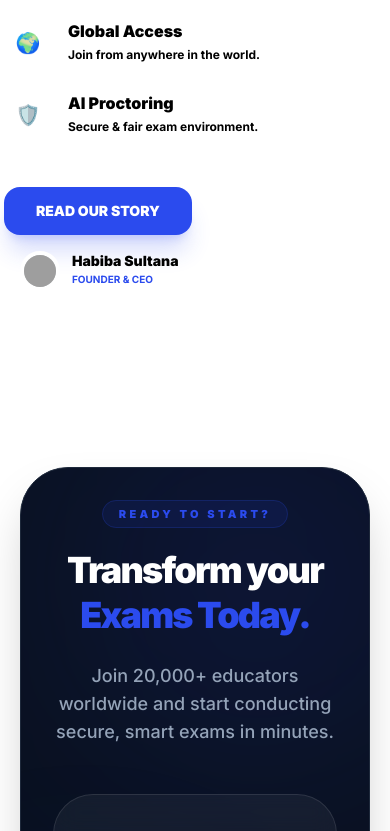
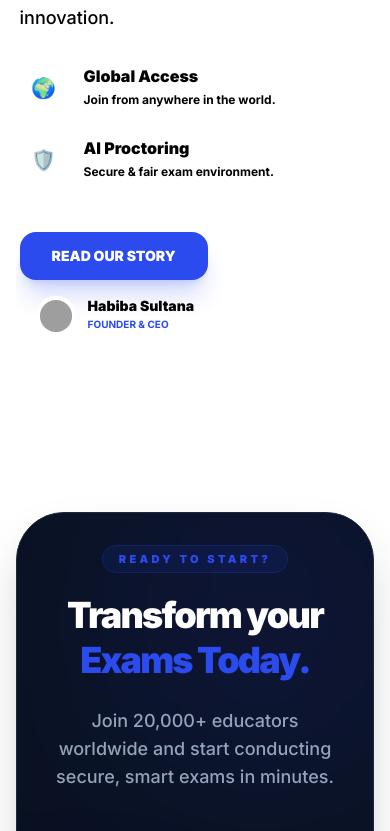
Before and after one commit to sohelma/oexam-client, a Next.js app: page / in a window 390 px wide. Shown: the part 3520-4351 px from the top of the page. Built offline with nearby package versions, Linux system fonts and the light colour scheme; grey boxes are pictures that could not be loaded.

Commit message:
width are reset from newsletter

```diff
--- a/src/app/page.js
+++ b/src/app/page.js
@@ -17,18 +17,18 @@ export default function Home() {
   return (
     <div className="">
       <Navbar />
-      <main className="">
+      <main className="mx-auto w-full max-w-[1440px] px-4 md:px-10 lg:px-20">
         <Hero></Hero>
         <HowItWorks />
         <About />
-        <NewsletterCTA/>
-        <StatsSection/>
-        <Integration/>
+        <NewsletterCTA />
+        <StatsSection />
+        <Integration />
         <Services></Services>
         <Pricing />
-        <Testimonials/>
+        <Testimonials />
         <Features />
-        <FAQ/>
+        <FAQ />
         <Commitment />
       </main>
       <Footer />
--- a/src/components/home/NewsletterCTA/NewsletterCTA.jsx
+++ b/src/components/home/NewsletterCTA/NewsletterCTA.jsx
@@ -3,7 +3,7 @@ import React from 'react';
 const NewsletterCTA = () => {
   return (
     <section className="py-20 bg-base-100">
-      <div className="mx-auto max-w-[98%] md:max-w-[80%] px-4">
+      <div className="">
         <div className="relative rounded-[3rem] overflow-hidden bg-[#0A1120] p-8 md:p-16 border border-slate-800 shadow-2xl">
           {/* Background Abstract Glows */}
           <div className="absolute top-0 right-0 w-96 h-96 bg-primary/10 blur-[100px] rounded-full -mr-20 -mt-20"></div>
```
